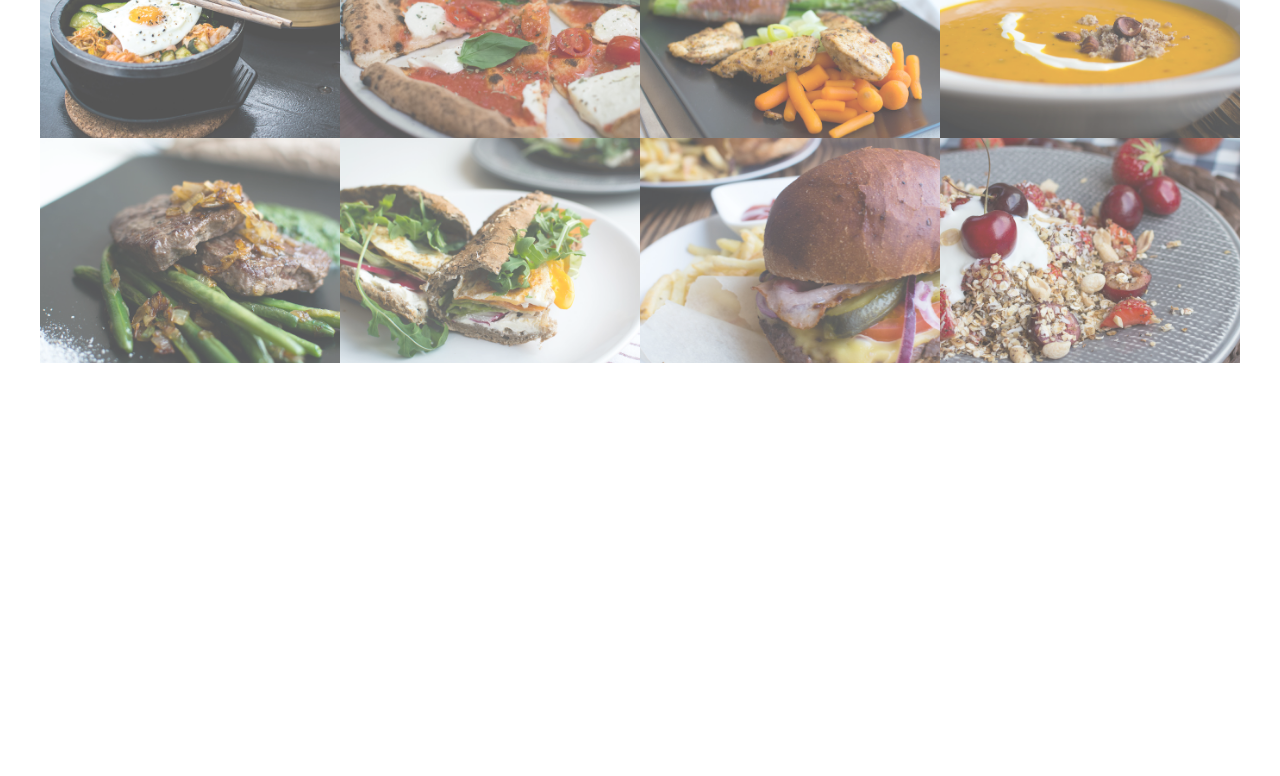
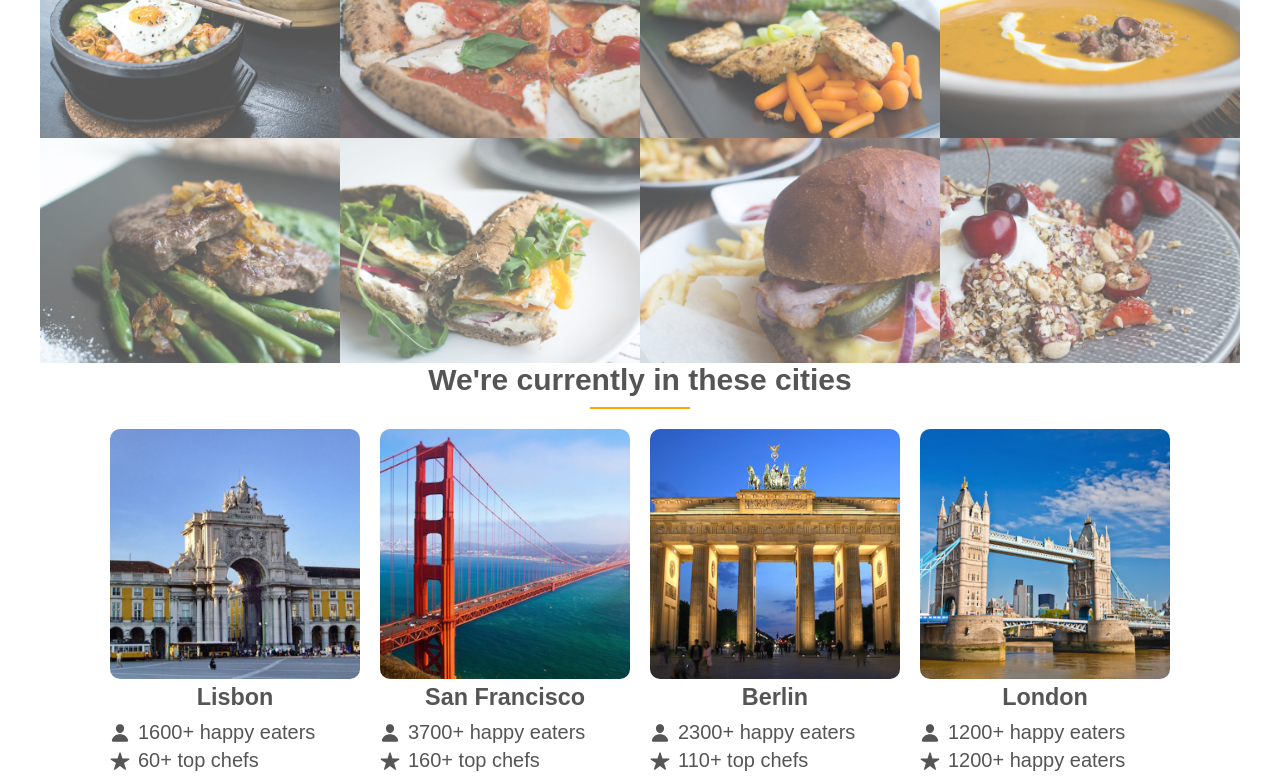
Before and after one commit to jaygitshubs/Food-website, a plain HTML site: page index.html in a window 1280 px wide. Shown: the part 1254-2030 px from the top of the page. Before the commit the page ends 1617 px from the top, so only its background shows below. Drawn offline with nearby package versions, Linux system fonts and the light colour scheme.

Commit message:
the second part of part 3

```diff
--- a/index.html
+++ b/index.html
@@ -108,7 +108,101 @@
         </container_2>
 </section>
 
+<section>
+<h2 class="body_1">We're currently in these cities</h2>
+<div class="container_3">
 
+
+  <div class="container_3_item">
+    <figure>
+      <img src="lisbon-3.jpg" alt="Lisbon">
+      <figcaption><h3>Lisbon</h3></figcaption>
+    </figure>
+    <div class="logo_set">
+      <div class="icon-text">
+        <ion-icon name="person"></ion-icon>
+        <span>1600+ happy eaters</span>
+      </div>
+      <div class="icon-text">
+        <ion-icon name="star"></ion-icon>
+        <span>60+ top chefs</span>
+      </div>
+      <div class="icon-text">
+        <ion-icon name="logo-twitter"></ion-icon>
+        <a href="https://twitter.com/omnifood_lx">@omnifood_lx</a>
+      </div>
+    </div>
+  </div>
+
+
+  <div class="container_3_item">
+    <figure>
+      <img src="san-francisco.jpg" alt="San Francisco">
+      <figcaption><h3>San Francisco</h3></figcaption>
+    </figure>
+    <div class="logo_set">
+      <div class="icon-text">
+        <ion-icon name="person"></ion-icon>
+        <span>3700+ happy eaters</span>
+      </div>
+      <div class="icon-text">
+        <ion-icon name="star"></ion-icon>
+        <span> 160+ top chefs</span>
+      </div>
+      <div class="icon-text">
+        <ion-icon name="logo-twitter"></ion-icon>
+        <a href="https://twitter.com/omnifood_sf">@omnifood_sf</a>
+      </div>
+    </div>
+  </div>
+
+
+  <div class="container_3_item">
+    <figure>
+      <img src="berlin.jpg" alt="Berlin">
+      <figcaption><h3>Berlin</h3></figcaption>
+    </figure>
+    <div class="logo_set">
+      <div class="icon-text">
+        <ion-icon name="person"></ion-icon>
+        <span>2300+ happy eaters</span>
+      </div>
+      <div class="icon-text">
+        <ion-icon name="star"></ion-icon>
+        <span>110+ top chefs</span>
+      </div>
+      <div class="icon-text">
+        <ion-icon name="logo-twitter"></ion-icon>
+        <a href="https://twitter.com/omnifood_ber">@omnifood_be.linr</a>
+      </div>
+    </div>
+  </div>
+
+
+  <div class="container_3_item">
+    <figure>
+      <img src="london.jpg" alt="London">
+      <figcaption><h3>London</h3></figcaption>
+    </figure>
+    <div class="logo_set">
+      <div class="icon-text">
+        <ion-icon name="person"></ion-icon>
+        <span> 1200+ happy eaters</span>
+      </div>
+      <div class="icon-text">
+        <ion-icon name="star"></ion-icon>
+        <span> 1200+ happy eaters</span>
+      </div>
+      <div class="icon-text">
+        <ion-icon name="logo-twitter"></ion-icon>
+        <a href="https://twitter.com/omnifood_ldn">@omnifood_lodon</a>
+      </div>
+    </div>
+  </div>
+
+</div>
+
+</section>
 
 </body>
 
--- a/style.css
+++ b/style.css
@@ -204,7 +204,53 @@ overflow: hidden;
     display: block;
     opacity: 0.7;
     transform: scale(1.15);
+ }
 
+.container_3 {
+  display: flex;
+  flex-wrap: wrap;
+  gap: 20px;
+  justify-content: center;
+}
 
+.container_3_item {
+  flex: 1 1 200px;
+  max-width: 250px;
+}
 
+.container_3_item figure {
+  margin: 0;
+  text-align: center;
 }
+
+.container_3_item img {
+  width: 100%;
+  aspect-ratio: 1/1;
+  object-fit: cover;
+  border-radius: 10px;
+}
+
+.logo_set {
+  margin-top: 10px;
+  display: flex;
+  flex-direction: column;
+  gap: 5px;
+}
+
+.icon-text {
+  display: flex;
+  align-items: center;
+  gap: 8px;
+}
+
+.icon-text a {
+  text-decoration: none;
+  color: #f5a105;
+  font-weight: bold;
+  text-decoration: underline;
+}
+
+.icon-text a:hover {
+  text-decoration: none;
+  color: blue;
+}
```
Also changed, not shown: berlin.jpg (added), lisbon-3.jpg (added), london.jpg (added), san-francisco.jpg (added).
